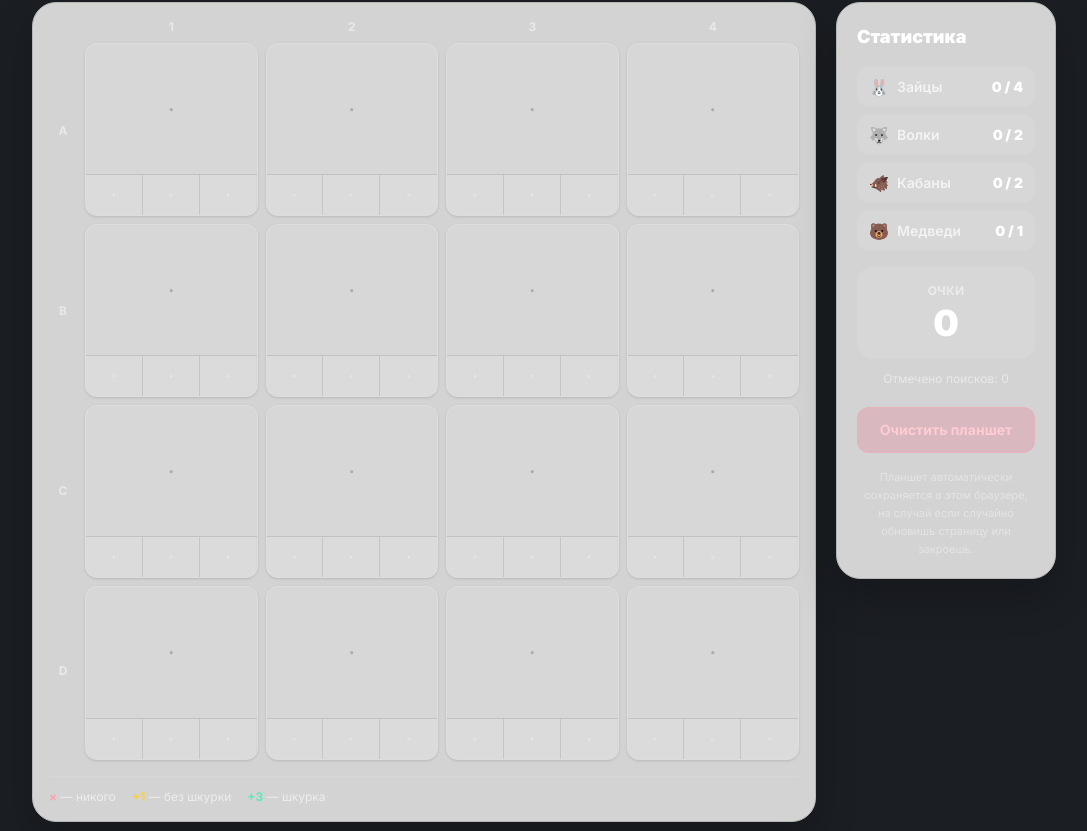
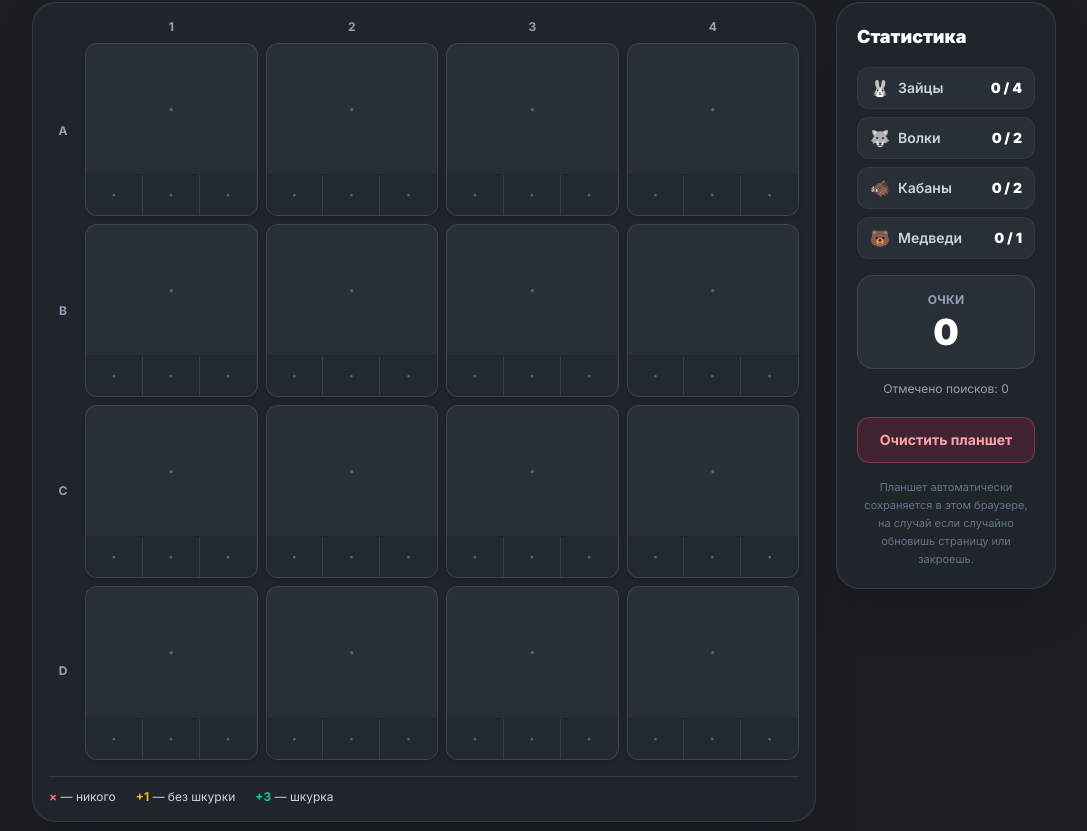
Before and after one commit to reverie-w-sh/dm-portal, a Next.js app: page /hunter-board in a window 1280 px wide. Shown: the part 249-1080 px from the top of the page, without its empty margins (96-1183 px from the left). Built offline with nearby package versions, Linux system fonts and the light colour scheme.

Commit message:
Update HunterBoard.tsx

```diff
--- a/src/components/HunterBoard.tsx
+++ b/src/components/HunterBoard.tsx
@@ -34,6 +34,12 @@ const SEARCH_ORDER: SearchResult[] = [
   "plus3",
 ];
 
+const POSITIVE_SEARCH_ORDER: SearchResult[] = [
+  "none",
+  "plus1",
+  "plus3",
+];
+
 const ANIMAL_LIMITS: Record<
   Exclude<AnimalType, "unknown">,
   number
@@ -55,27 +61,27 @@ const ANIMALS: Record<
   unknown: {
     emoji: "",
     name: "Ничего",
-    cellClass: "bg-white/10",
+    cellClass: "bg-[#292f37]",
   },
   rabbit: {
     emoji: "🐰",
     name: "Заяц",
-    cellClass: "bg-amber-100/90",
+    cellClass: "bg-amber-100",
   },
   wolf: {
     emoji: "🐺",
     name: "Волк",
-    cellClass: "bg-slate-200/90",
+    cellClass: "bg-slate-200",
   },
   boar: {
     emoji: "🐗",
     name: "Кабан",
-    cellClass: "bg-orange-100/90",
+    cellClass: "bg-orange-100",
   },
   bear: {
     emoji: "🐻",
     name: "Медведь",
-    cellClass: "bg-yellow-100/90",
+    cellClass: "bg-yellow-100",
   },
 };
 
@@ -90,22 +96,22 @@ const SEARCHES: Record<
   none: {
     label: "",
     title: "Не проверено",
-    className: "bg-white/10 text-white/25",
+    className: "bg-[#232931] text-white/25 hover:bg-[#2c333d]",
   },
   miss: {
     label: "×",
     title: "Никого не нашли",
-    className: "bg-rose-100 text-rose-700",
+    className: "bg-rose-100 text-rose-700 hover:bg-rose-200",
   },
   plus1: {
     label: "+1",
     title: "Зверь найден, шкурку взять не удалось",
-    className: "bg-amber-100 text-amber-800",
+    className: "bg-amber-100 text-amber-800 hover:bg-amber-200",
   },
   plus3: {
     label: "+3",
     title: "Зверь найден, шкурка получена",
-    className: "bg-emerald-100 text-emerald-800",
+    className: "bg-emerald-100 text-emerald-800 hover:bg-emerald-200",
   },
 };
 
@@ -189,10 +195,7 @@ function getNextAllowedAnimal(
       return candidate;
     }
 
-    const limit = ANIMAL_LIMITS[candidate];
-    const currentCount = counts[candidate];
-
-    if (currentCount < limit) {
+    if (counts[candidate] < ANIMAL_LIMITS[candidate]) {
       return candidate;
     }
   }
@@ -212,12 +215,10 @@ export default function HunterBoard() {
 
   useEffect(() => {
     try {
-      const savedBoard =
-        localStorage.getItem(STORAGE_KEY);
+      const savedBoard = localStorage.getItem(STORAGE_KEY);
 
       if (savedBoard) {
-        const parsed: unknown =
-          JSON.parse(savedBoard);
+        const parsed: unknown = JSON.parse(savedBoard);
 
         if (
           Array.isArray(parsed) &&
@@ -281,12 +282,35 @@ export default function HunterBoard() {
       currentBoard.map((cell, index) => {
         if (index !== cellIndex) return cell;
 
+        const nextAnimal = getNextAllowedAnimal(
+          cell.animal,
+          currentBoard,
+        );
+
+        let nextSearches = cell.searches;
+
+        /*
+         * Если в старых сохранённых данных уже было
+         * три крестика, а теперь выбирается зверь,
+         * последний крестик убираем.
+         */
+        if (
+          nextAnimal !== "unknown" &&
+          cell.searches.filter(
+            (result) => result === "miss",
+          ).length === 3
+        ) {
+          nextSearches = [
+            cell.searches[0],
+            cell.searches[1],
+            "none",
+          ];
+        }
+
         return {
           ...cell,
-          animal: getNextAllowedAnimal(
-            cell.animal,
-            currentBoard,
-          ),
+          animal: nextAnimal,
+          searches: nextSearches,
         };
       }),
     );
@@ -303,6 +327,10 @@ export default function HunterBoard() {
         const positiveSearchIndex =
           cell.searches.findIndex(isPositiveResult);
 
+        /*
+         * После +1 или +3 другие пустые направления
+         * больше не нажимаются.
+         */
         if (
           positiveSearchIndex !== -1 &&
           positiveSearchIndex !== searchIndex
@@ -314,16 +342,43 @@ export default function HunterBoard() {
           ...cell.searches,
         ];
 
-        newSearches[searchIndex] = getNextValue(
-          SEARCH_ORDER,
-          newSearches[searchIndex],
-        );
+        const missCountInOtherSearches =
+          cell.searches.filter(
+            (result, indexInCell) =>
+              indexInCell !== searchIndex &&
+              result === "miss",
+          ).length;
 
-        if (
-          isPositiveResult(
+        /*
+         * Если в клетке есть зверь и уже стоят
+         * два крестика, в последнем направлении
+         * крестика быть не может.
+         *
+         * Поэтому цикл будет:
+         * пусто → +1 → +3 → пусто.
+         */
+        const mustContainAnimal =
+          cell.animal !== "unknown" &&
+          missCountInOtherSearches === 2;
+
+        if (mustContainAnimal) {
+          newSearches[searchIndex] = getNextValue(
+            POSITIVE_SEARCH_ORDER,
             newSearches[searchIndex],
-          )
-        ) {
+          );
+        } else {
+          newSearches[searchIndex] = getNextValue(
+            SEARCH_ORDER,
+            newSearches[searchIndex],
+          );
+        }
+
+        /*
+         * В одной клетке может быть только
+         * один результат +1 или +3.
+         * Уже поставленные крестики сохраняются.
+         */
+        if (isPositiveResult(newSearches[searchIndex])) {
           newSearches.forEach(
             (result, indexInCell) => {
               if (
@@ -365,17 +420,16 @@ export default function HunterBoard() {
           Планшет охотника
         </h1>
 
-        <p className="mt-2 max-w-2xl text-sm leading-relaxed text-white/70 sm:text-base">
-          Нажимай на верхнюю часть клетки,
-          чтобы отметить найденного зверя.
-          Нижние три поля — поиск слева,
-          по центру и справа. Подсказка: выбор происходит посредством многократного нажатия на одну клеточку :)
+        <p className="mt-2 max-w-3xl text-sm leading-relaxed text-slate-300 sm:text-base">
+          Нажимай на верхнюю часть клетки, чтобы отметить найденного зверя.
+          Нижние три поля — поиск слева, по центру и справа.
+          Подсказка: выбор происходит посредством последовательных нажатий на одну клеточку :)
         </p>
       </div>
 
       <div className="grid gap-5 lg:grid-cols-[minmax(0,1fr)_220px]">
-        <div className="glass rounded-3xl p-2.5 shadow-sm sm:p-4">
-          <div className="mb-2 grid grid-cols-4 gap-1.5 pl-7 text-center text-xs font-bold text-white/50 sm:gap-2 sm:pl-9">
+        <div className="rounded-3xl border border-white/10 bg-[#20252c] p-2.5 shadow-2xl sm:p-4">
+          <div className="mb-2 grid grid-cols-4 gap-1.5 pl-7 text-center text-xs font-bold text-slate-400 sm:gap-2 sm:pl-9">
             <span>1</span>
             <span>2</span>
             <span>3</span>
@@ -383,7 +437,7 @@ export default function HunterBoard() {
           </div>
 
           <div className="flex gap-1.5 sm:gap-2">
-            <div className="grid w-6 shrink-0 grid-rows-4 gap-1.5 py-0.5 text-center text-xs font-bold text-white/50 sm:w-7 sm:gap-2">
+            <div className="grid w-6 shrink-0 grid-rows-4 gap-1.5 py-0.5 text-center text-xs font-bold text-slate-400 sm:w-7 sm:gap-2">
               <span className="flex items-center justify-center">
                 A
               </span>
@@ -403,14 +457,11 @@ export default function HunterBoard() {
 
             <div className="grid min-w-0 flex-1 grid-cols-4 gap-1.5 sm:gap-2">
               {board.map((cell, cellIndex) => {
-                const animal =
-                  ANIMALS[cell.animal];
+                const animal = ANIMALS[cell.animal];
 
-                const missCount =
-                  cell.searches.filter(
-                    (result) =>
-                      result === "miss",
-                  ).length;
+                const missCount = cell.searches.filter(
+                  (result) => result === "miss",
+                ).length;
 
                 const positiveSearchIndex =
                   cell.searches.findIndex(
@@ -421,7 +472,7 @@ export default function HunterBoard() {
                   <div
                     key={cellIndex}
                     className={[
-                      "min-w-0 overflow-hidden rounded-xl border border-white/15 shadow-sm",
+                      "min-w-0 overflow-hidden rounded-xl border border-white/10 shadow-md",
                       animal.cellClass,
                     ].join(" ")}
                   >
@@ -434,11 +485,10 @@ export default function HunterBoard() {
                       aria-label={`Клетка ${
                         cellIndex + 1
                       }: ${animal.name}`}
-                      className="relative flex aspect-[1.12/1] w-full items-center justify-center border-b border-black/10 transition hover:brightness-[0.98] active:scale-[0.98] sm:aspect-[1.3/1]"
+                      className="relative flex aspect-[1.12/1] w-full items-center justify-center border-b border-black/20 transition hover:brightness-105 active:scale-[0.98] sm:aspect-[1.3/1]"
                     >
-                      {cell.animal ===
-                      "unknown" ? (
-                        <span className="text-xl font-light text-black/20 sm:text-3xl">
+                      {cell.animal === "unknown" ? (
+                        <span className="text-2xl font-light text-white/25 sm:text-3xl">
                           ·
                         </span>
                       ) : (
@@ -447,24 +497,20 @@ export default function HunterBoard() {
                         </span>
                       )}
 
-                      {missCount === 2 &&
-                        positiveSearchIndex ===
-                          -1 && (
+                      {cell.animal !== "unknown" &&
+                        missCount === 2 &&
+                        positiveSearchIndex === -1 && (
                           <span
-                            className="absolute right-1 top-1 h-2 w-2 rounded-full bg-amber-400 shadow-sm"
-                            title="Два направления пустые — проверь оставшееся"
+                            className="absolute right-2 top-2 h-2.5 w-2.5 rounded-full bg-amber-400 shadow-[0_0_8px_rgba(251,191,36,0.9)]"
+                            title="Зверь находится в оставшемся направлении"
                           />
                         )}
                     </button>
 
-                    <div className="grid grid-cols-3 divide-x divide-black/10">
+                    <div className="grid grid-cols-3 divide-x divide-white/10">
                       {cell.searches.map(
-                        (
-                          result,
-                          searchIndex,
-                        ) => {
-                          const search =
-                            SEARCHES[result];
+                        (result, searchIndex) => {
+                          const search = SEARCHES[result];
 
                           const directionNames = [
                             "слева",
@@ -473,11 +519,15 @@ export default function HunterBoard() {
                           ];
 
                           const isDisabled =
-                            positiveSearchIndex !==
-                              -1 &&
-                            positiveSearchIndex !==
-                              searchIndex &&
+                            positiveSearchIndex !== -1 &&
+                            positiveSearchIndex !== searchIndex &&
                             result === "none";
+
+                          const isCertainDirection =
+                            cell.animal !== "unknown" &&
+                            missCount === 2 &&
+                            result === "none" &&
+                            positiveSearchIndex === -1;
 
                           return (
                             <button
@@ -487,34 +537,35 @@ export default function HunterBoard() {
                               onClick={() =>
                                 changeSearchResult(
                                   cellIndex,
-                                  searchIndex as
-                                    | 0
-                                    | 1
-                                    | 2,
+                                  searchIndex as 0 | 1 | 2,
                                 )
                               }
                               title={
                                 isDisabled
                                   ? "Зверь уже найден в другом направлении"
-                                  : `${directionNames[searchIndex]}: ${search.title}`
-                              }
-                              aria-label={
-                                isDisabled
-                                  ? `${directionNames[searchIndex]}: недоступно`
-                                  : `${directionNames[searchIndex]}: ${search.title}`
+                                  : isCertainDirection
+                                    ? "Зверь точно находится здесь"
+                                    : `${directionNames[searchIndex]}: ${search.title}`
                               }
                               className={[
-                                "flex h-8 min-w-0 items-center justify-center text-[11px] font-black transition sm:h-10 sm:text-sm",
+                                "relative flex h-9 min-w-0 items-center justify-center text-xs font-black transition sm:h-10 sm:text-sm",
 
                                 isDisabled
-                                  ? "cursor-not-allowed bg-black/20 text-white/20"
+                                  ? "cursor-not-allowed bg-[#171b20] text-transparent"
                                   : `${search.className} active:scale-95`,
+
+                                isCertainDirection
+                                  ? "ring-2 ring-inset ring-amber-400"
+                                  : "",
                               ].join(" ")}
                             >
                               {isDisabled
                                 ? ""
-                                : search.label ||
-                                  "·"}
+                                : search.label || "·"}
+
+                              {isCertainDirection && (
+                                <span className="absolute right-1 top-1 h-1.5 w-1.5 rounded-full bg-amber-400" />
+                              )}
                             </button>
                           );
                         },
@@ -526,31 +577,22 @@ export default function HunterBoard() {
             </div>
           </div>
 
-          <div className="mt-4 flex flex-wrap items-center gap-x-4 gap-y-2 border-t border-white/10 pt-3 text-xs text-white/60">
+          <div className="mt-4 flex flex-wrap items-center gap-x-5 gap-y-2 border-t border-white/10 pt-3 text-xs text-slate-300">
             <span>
-              <b className="text-rose-300">
-                ×
-              </b>{" "}
-              — никого
+              <b className="text-rose-400">×</b> — никого
             </span>
 
             <span>
-              <b className="text-amber-300">
-                +1
-              </b>{" "}
-              — без шкурки
+              <b className="text-amber-400">+1</b> — без шкурки
             </span>
 
             <span>
-              <b className="text-emerald-300">
-                +3
-              </b>{" "}
-              — шкурка
+              <b className="text-emerald-400">+3</b> — шкурка
             </span>
           </div>
         </div>
 
-        <aside className="glass h-fit rounded-3xl p-4 text-white shadow-sm sm:p-5">
+        <aside className="h-fit rounded-3xl border border-white/10 bg-[#20252c] p-4 text-white shadow-2xl sm:p-5">
           <h2 className="text-lg font-black text-white">
             Статистика
           </h2>
@@ -585,8 +627,8 @@ export default function HunterBoard() {
             />
           </div>
 
-          <div className="mt-4 rounded-2xl bg-white/10 p-4 text-center">
-            <div className="text-xs font-bold uppercase tracking-wide text-white/50">
+          <div className="mt-4 rounded-2xl border border-white/10 bg-[#292f37] p-4 text-center">
+            <div className="text-xs font-bold uppercase tracking-wide text-slate-400">
               Очки
             </div>
 
@@ -595,7 +637,7 @@ export default function HunterBoard() {
             </div>
           </div>
 
-          <div className="mt-3 text-center text-xs text-white/50">
+          <div className="mt-3 text-center text-xs text-slate-400">
             Отмечено поисков:{" "}
             {statistics.checkedSearches}
           </div>
@@ -606,13 +648,13 @@ export default function HunterBoard() {
               onClick={() =>
                 setShowResetConfirm(true)
               }
-              className="mt-5 w-full rounded-xl border border-rose-300/30 bg-rose-500/15 px-4 py-3 text-sm font-bold text-rose-200 transition hover:bg-rose-500/25 active:scale-[0.98]"
+              className="mt-5 w-full rounded-xl border border-rose-400/30 bg-rose-500/15 px-4 py-3 text-sm font-bold text-rose-300 transition hover:bg-rose-500/25 active:scale-[0.98]"
             >
               Очистить планшет
             </button>
           ) : (
-            <div className="mt-5 rounded-2xl border border-rose-300/30 bg-rose-500/15 p-3">
-              <p className="text-center text-xs font-semibold text-rose-100">
+            <div className="mt-5 rounded-2xl border border-rose-400/30 bg-rose-500/10 p-3">
+              <p className="text-center text-xs font-semibold text-rose-200">
                 Очистить все клетки и очки?
               </p>
 
@@ -622,7 +664,7 @@ export default function HunterBoard() {
                   onClick={() =>
                     setShowResetConfirm(false)
                   }
-                  className="rounded-lg bg-white/10 px-3 py-2 text-xs font-bold text-white/70"
+                  className="rounded-lg bg-white/10 px-3 py-2 text-xs font-bold text-white/70 hover:bg-white/15"
                 >
                   Отмена
                 </button>
@@ -630,7 +672,7 @@ export default function HunterBoard() {
                 <button
                   type="button"
                   onClick={resetBoard}
-                  className="rounded-lg bg-rose-600 px-3 py-2 text-xs font-bold text-white"
+                  className="rounded-lg bg-rose-600 px-3 py-2 text-xs font-bold text-white hover:bg-rose-500"
                 >
                   Очистить
                 </button>
@@ -638,9 +680,8 @@ export default function HunterBoard() {
             </div>
           )}
 
-          <p className="mt-4 text-center text-[11px] leading-relaxed text-white/40">
-            Планшет автоматически сохраняется
-            в этом браузере, на случай если случайно обновишь страницу или закроешь.
+          <p className="mt-4 text-center text-[11px] leading-relaxed text-slate-500">
+            Планшет автоматически сохраняется в этом браузере, на случай если случайно обновишь страницу или закроешь.
           </p>
         </aside>
       </div>
@@ -662,11 +703,11 @@ function StatRow({
   const completed = value >= total;
 
   return (
-    <div className="flex items-center justify-between rounded-xl bg-white/10 px-3 py-2">
+    <div className="flex items-center justify-between rounded-xl border border-white/5 bg-[#292f37] px-3 py-2">
       <div className="flex items-center gap-2">
         <span>{emoji}</span>
 
-        <span className="text-sm font-semibold text-white/70">
+        <span className="text-sm font-semibold text-slate-300">
           {name}
         </span>
       </div>
@@ -675,7 +716,7 @@ function StatRow({
         className={[
           "text-sm font-black",
           completed
-            ? "text-emerald-300"
+            ? "text-emerald-400"
             : "text-white",
         ].join(" ")}
       >
```
